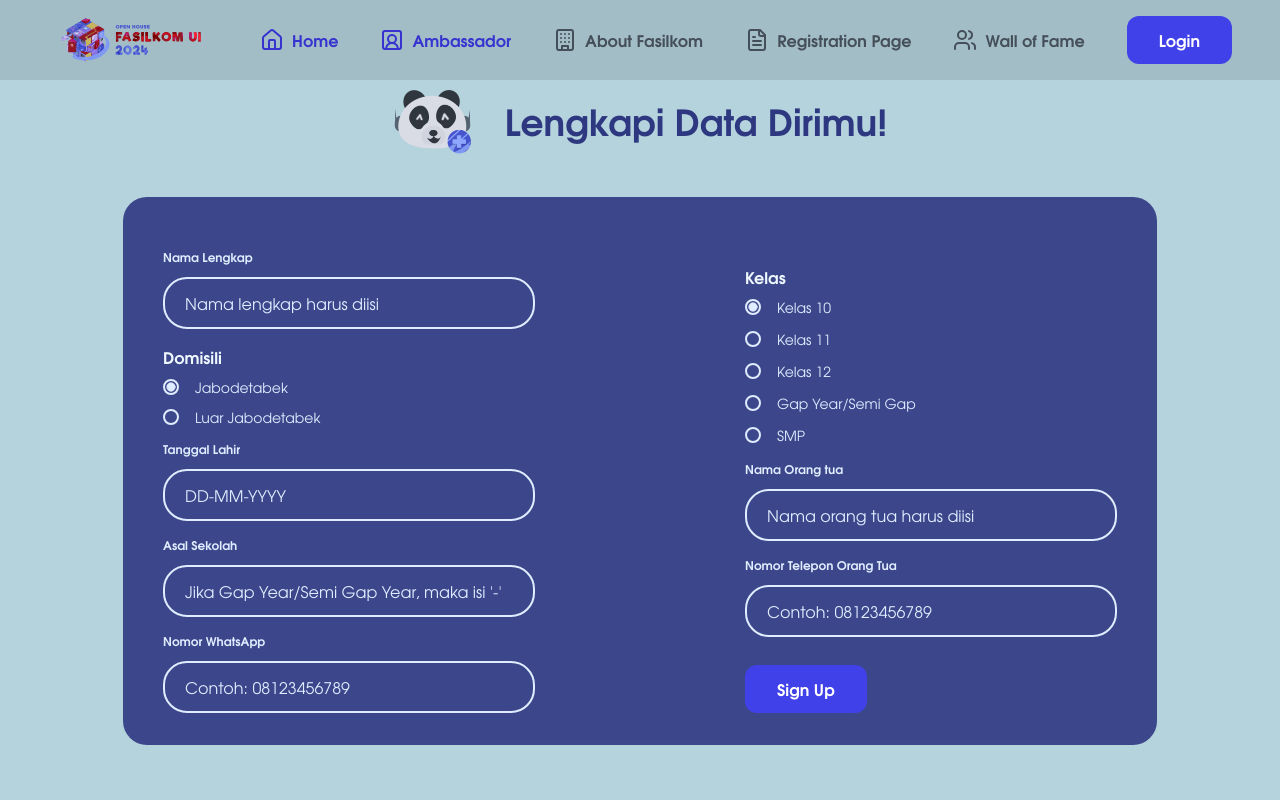
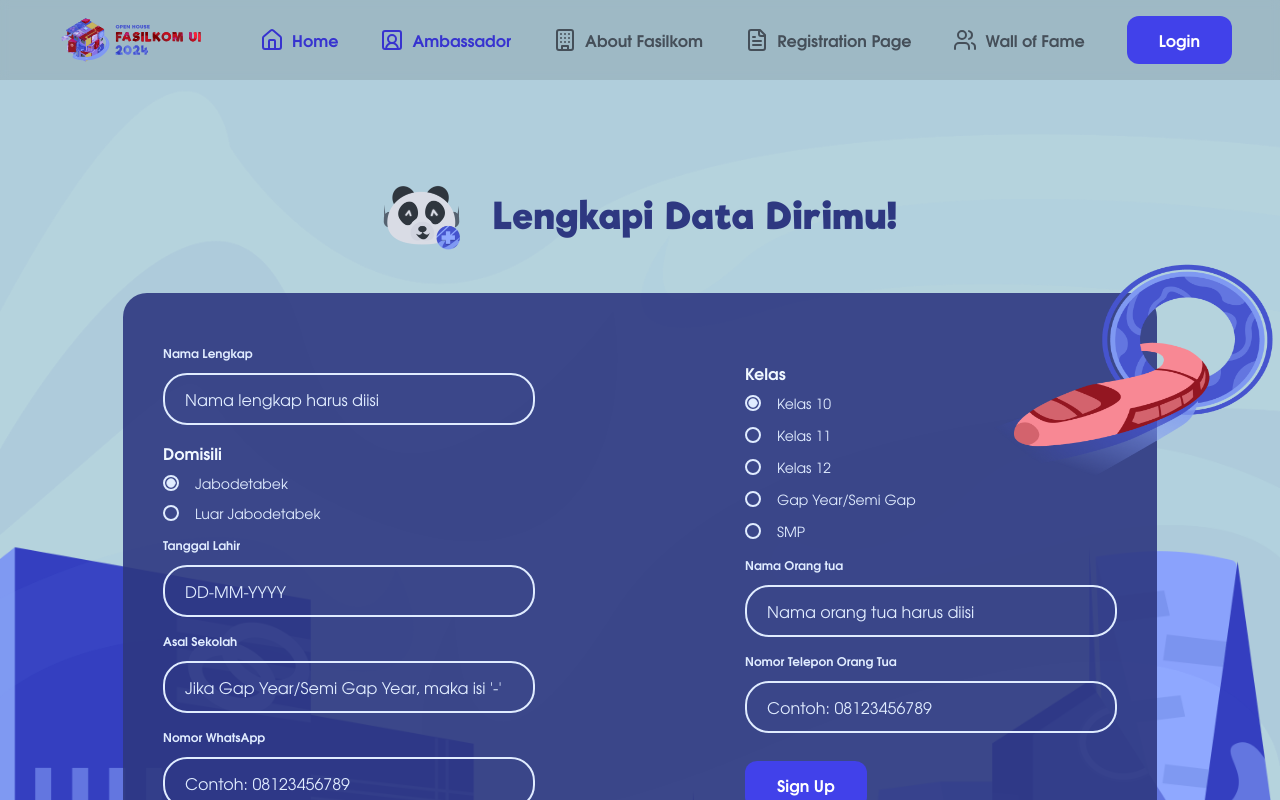
Before and after one commit to OH-Fasilkom-UI/oh24-frontend, a Next.js app: page /detailform in a window 1280 px wide. Shown: the top 800 px of the page. Built offline with nearby package versions, Linux system fonts and the light colour scheme.

Commit message:
feat: add kereta terbang. detail form done

```diff
--- a/app/detailform/page.tsx
+++ b/app/detailform/page.tsx
@@ -1,8 +1,18 @@
 import { DetailFormModule } from '@/modules/DetailFormModule'
+import Footer from '@/components/elements/Footer'
 import React from 'react'
 
-const page = () => {
-  return <DetailFormModule />
+const Page = () => {
+  return (
+    <div className="relative min-h-screen">
+      <div className="z-10 relative">
+        <DetailFormModule />
+      </div>
+      <div className="w-full absolute bottom-0 z-0">
+        <Footer />
+      </div>
+    </div>
+  )
 }
 
-export default page
+export default Page
--- a/modules/DetailFormModule/index.tsx
+++ b/modules/DetailFormModule/index.tsx
@@ -1,17 +1,39 @@
 import React from 'react'
 import DetailForm from './sections/DetailForm'
+import bg from '@/public/wave-notfound.png'
 import Image from 'next/image'
 
 export const DetailFormModule = () => {
   return (
-    <main className="flex flex-col">
-      <div className="flex max-md:gap-x-[7px] md:gap-x-[32px] font-tex-gyre font-bold items-center justify-center mx-auto mt-[86px] max-md:text-[15px] max-md:whitespace-nowrap max-md:w-[60px]  md:text-[36px] leading-[40x] text-Text/TextLightBG">
-        <Image src="/panda-detail.png" alt="panda" width={80} height={67} />
-        <h1 className="justify-center">Lengkapi Data Dirimu!</h1>
+    <div
+      style={{
+        backgroundImage: `url(${bg.src})`,
+        backgroundSize: 'cover',
+        backgroundPosition: 'center',
+        backgroundRepeat: 'no-repeat',
+      }}
+      className="min-h-[160vh] flex flex-col"
+    >
+      <div className="flex-grow flex flex-col pb-[262px] lg:pb-[700px] md:pb-[412px]">
+        <div className="flex max-md:mt-[121px] max-md:gap-x-[7px] md:gap-x-[32px] font-tex-gyre font-bold items-center justify-center mx-auto md:mt-[182px] max-md:text-[15px] max-md:whitespace-nowrap max-md:w-[60px] md:text-[36px] leading-[40px] text-Text/TextLightBG">
+          <Image src="/panda-detail.png" alt="panda" width={80} height={67} />
+          <h1 className="justify-center font-riffic tracking-wider leading-[40px]">
+            Lengkapi Data Dirimu!
+          </h1>
+        </div>
+        <div className="relative flex-grow overflow-hidden">
+          <Image
+            src="/kereta-terbang.png"
+            alt="kereta"
+            width={310}
+            height={250}
+            className="absolute max-md:top-1/2 md:top-0 right-0 max-md:w-[200px] max-md:h-auto max-lg:translate-x-1/4 md:w-[300px] md:h-[240px]"
+          />
+          <div className="mt-[43px] z-100 max-md:px-[20px] md:px-[30px] lg:px-[123px] mb-10">
+            <DetailForm />
+          </div>
+        </div>
       </div>
-      <div className="mt-[43px] max-md:px-[20px] md:px-[123px]">
-        <DetailForm />
-      </div>
-    </main>
+    </div>
   )
 }
```
Also changed, not shown: public/kereta-terbang.png (added), 1 other file (tests, documents, lock files or other folders).
